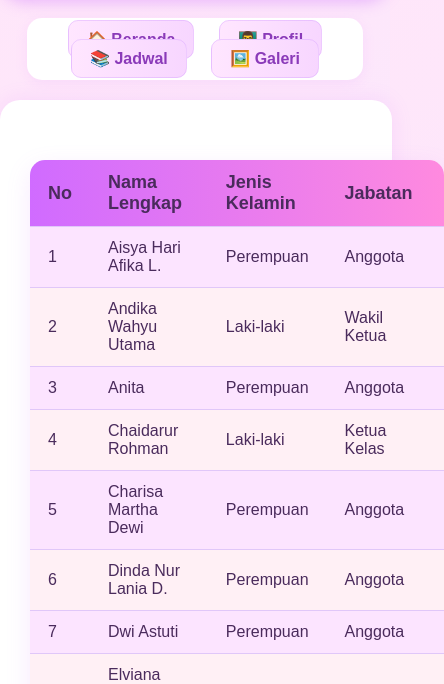
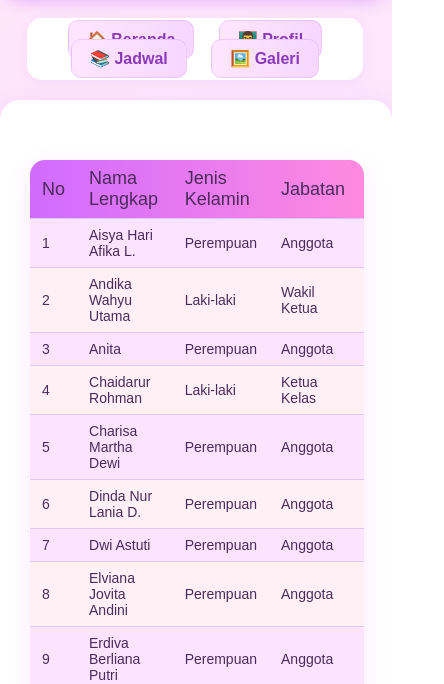
Before and after one commit to rinarin12/website-kls-klmpk-13, a plain HTML site: page siswa.html in a window 390 px wide. Shown: the part 131-815 px from the top of the page, 444 px wide, since content can reach past the window. Drawn offline with Linux system fonts and the light colour scheme.

Commit message:
Enhance table styles and responsiveness in CSS
Added font family and box shadow to tables, improved hover effects, and made styles responsive.

```diff
--- a/style.css
+++ b/style.css
@@ -122,6 +122,7 @@ h2 {
   border-spacing: 0;
   border-radius: 15px;
   overflow: hidden;
+  font-family: "Poppins", sans-serif;
 }
 
 .jadwal th, .jadwal td {
@@ -152,6 +153,7 @@ h2 {
   box-shadow: 0 3px 15px rgba(208, 107, 255, 0.2);
 }
 
+/* Animasi masuk */
 @keyframes fadeIn {
   from { opacity: 0; transform: translateY(10px); }
   to { opacity: 1; transform: translateY(0); }
@@ -224,6 +226,7 @@ h2 {
   font-size: 14px;
   font-weight: 600;
   color: #8a3ab9;
+  opacity: 0.9;
 }
 
 /* =============================
@@ -238,6 +241,7 @@ h2 {
   padding: 8px 14px;
   margin: 0 4px;
   border-radius: 10px;
+  border: none;
   font-weight: bold;
   cursor: pointer;
   background: #f8d8ff;
@@ -312,11 +316,12 @@ footer {
   color: #fff;
   font-size: 14px;
   font-style: italic;
+  text-shadow: 0 0 10px rgba(0, 0, 0, 0.25);
   box-shadow: 0 -3px 15px rgba(208, 107, 255, 0.3);
 }
 
 /* ==============================
-   📋 Tabel Siswa
+   📋 Styling Tabel Siswa
 ============================== */
 table.siswa {
   width: 90%;
@@ -325,9 +330,10 @@ table.siswa {
   border-spacing: 0;
   border-radius: 15px;
   overflow: hidden;
+  font-family: "Poppins", sans-serif;
+  box-shadow: 0 8px 25px rgba(208, 107, 255, 0.15);
   background: white;
   text-align: left;
-  box-shadow: 0 8px 25px rgba(208, 107, 255, 0.15);
 }
 
 table.siswa thead tr {
@@ -340,20 +346,38 @@ table.siswa thead tr {
 table.siswa th, table.siswa td {
   padding: 12px 18px;
   border-bottom: 1px solid #e0c7f9;
+  font-weight: 500;
   color: #4a2b5c;
 }
 
-table.siswa tbody tr:nth-child(odd) { background: #fce4ff; }
-table.siswa tbody tr:nth-child(even) { background: #fff0f5; }
+table.siswa tbody tr:nth-child(odd) {
+  background: #fce4ff;
+}
+
+table.siswa tbody tr:nth-child(even) {
+  background: #fff0f5;
+}
 
 table.siswa tbody tr:hover {
   background: #f7d6ff;
-  transition: 0.3s ease;
+  cursor: default;
+  transition: background 0.3s ease;
 }
 
-/* ==============================
-   💗 PROFIL (DITAMBAHKAN)
-============================== */
+/* Responsive */
+@media (max-width: 600px) {
+  table.siswa {
+    width: 100%;
+    font-size: 14px;
+  }
+  table.siswa th, table.siswa td {
+    padding: 8px 12px;
+  }
+}
+
+/* ==========================================
+   💗 PROFIL KELAS XI RPL (WARNA DISESUAIKAN)
+========================================== */
 .profil-container {
   width: 85%;
   margin: 30px auto;
@@ -387,16 +411,25 @@ table.siswa tbody tr:hover {
   color: #b14cff;
 }
 
-.profil-text p { margin: 8px 0; }
+.profil-text p {
+  margin: 8px 0;
+}
 
+/* Ikon Judul */
 .profil-icon {
   color: #d06bff;
   font-size: 30px;
   margin-right: 8px;
 }
 
-/* Responsive */
+/* Responsive Profil */
 @media (max-width: 600px) {
-  .profil-container { width: 95%; padding: 20px; }
-  .profil-text { font-size: 14px; padding: 15px; }
+  .profil-container {
+    width: 95%;
+    padding: 20px;
+  }
+  .profil-text {
+    font-size: 14px;
+    padding: 15px;
+  }
 }
```
